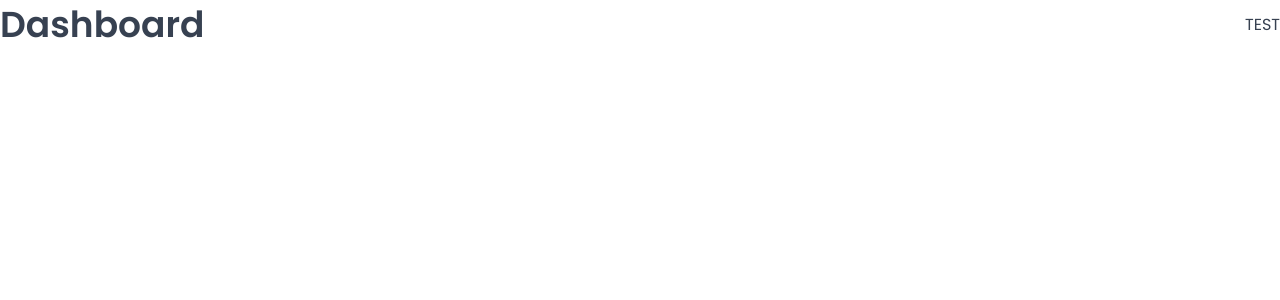
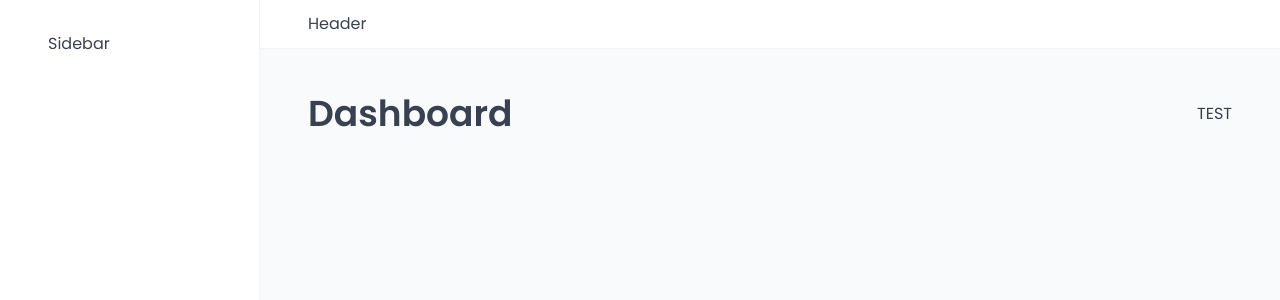
Before and after one commit to Devansh27112001/The-wild-oasis, a React (Vite) app: page /dashboard in a window 1280 px wide. Shown: the top 300 px of the page. Built offline with nearby package versions, Linux system fonts and the light colour scheme; a web font is replaced by a local one.

Commit message:
App Layout done

```diff
--- a/src/App.jsx
+++ b/src/App.jsx
@@ -8,6 +8,7 @@ import Account from "./pages/Account";
 import Login from "./pages/Login";
 import PageNotFound from "./pages/PageNotFound";
 import GlobalStyles from "./styles/GlobalStyles";
+import AppLayout from "./ui/AppLayout";
 
 function App() {
   return (
@@ -15,6 +16,7 @@ function App() {
       <GlobalStyles />
       <BrowserRouter>
         <Routes>
+          <Route element={<AppLayout />}>
             <Route index element={<Navigate replace to="dashboard" />} />
             <Route path="dashboard" element={<Dashboard />} />
             <Route path="bookings" element={<Bookings />} />
@@ -22,6 +24,7 @@ function App() {
             <Route path="users" element={<NewUsers />} />
             <Route path="settings" element={<Settings />} />
             <Route path="account" element={<Account />} />
+          </Route>
           <Route path="login" element={<Login />} />
           <Route path="*" element={<PageNotFound />} />
         </Routes>
--- /dev/null
+++ b/src/ui/AppLayout.jsx
@@ -0,0 +1,31 @@
+import { Outlet } from "react-router-dom";
+import Sidebar from "./Sidebar";
+import Header from "./Header";
+import styled from "styled-components";
+
+const StyledAppLayout = styled.div`
+  display: grid;
+  height: 100vh;
+  grid-template-columns: 26rem 1fr;
+  grid-template-rows: auto 1fr;
+`;
+
+const Main = styled.main`
+  background-color: var(--color-grey-50);
+
+  padding: 4rem 4.8rem 6.4rem;
+`;
+
+function AppLayout() {
+  return (
+    <StyledAppLayout>
+      <Header />
+      <Sidebar />
+      <Main>
+        <Outlet />
+      </Main>
+    </StyledAppLayout>
+  );
+}
+
+export default AppLayout;
--- /dev/null
+++ b/src/ui/Header.jsx
@@ -0,0 +1,13 @@
+import styled from "styled-components";
+
+const StyledHeader = styled.header`
+  background-color: var(--color-grey-0);
+  padding: 1.2rem 4.8rem;
+  border-bottom: 1px solid var(--color-grey-100);
+`;
+
+function Header() {
+  return <StyledHeader>Header</StyledHeader>;
+}
+
+export default Header;
--- /dev/null
+++ b/src/ui/Sidebar.jsx
@@ -0,0 +1,13 @@
+import styled from "styled-components";
+
+const StyledSidebar = styled.aside`
+  background-color: var(--color-grey-0);
+  padding: 3.2rem 4.8rem;
+  border-right: 1px solid var(--color-grey-100);
+  grid-row: 1 / -1;
+`;
+function Sidebar() {
+  return <StyledSidebar>Sidebar</StyledSidebar>;
+}
+
+export default Sidebar;
```
Lines whose indentation alone changed are shown as unchanged.
